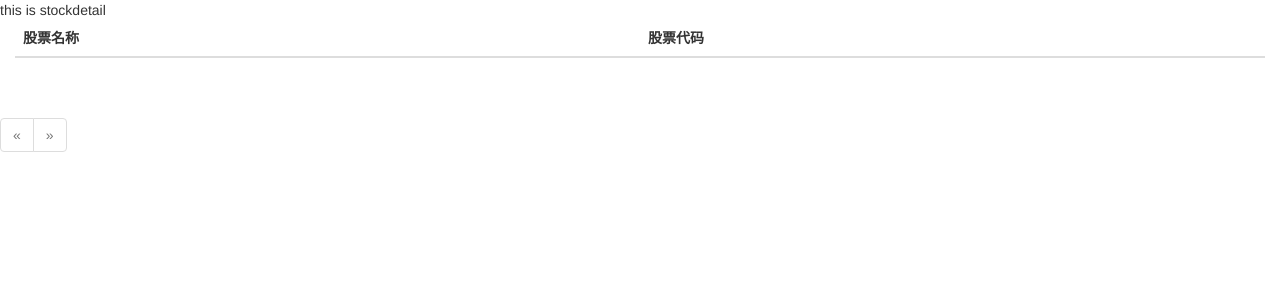
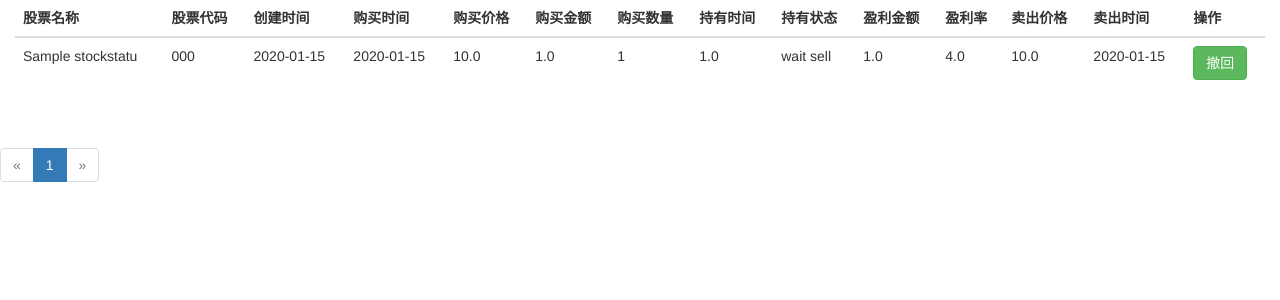
Before and after one commit to pqy1010/stockflask, a Flask app: page /stockdetail in a window 1280 px wide. Shown: the top 300 px of the page. Run offline with Flask 2, Linux system fonts and the light colour scheme; a user stored in the database is signed in; tables that the repository leaves empty hold one stand-in row (values such as "Sample post"); lists and menus that the app fills with data are empty; some libraries are stand-ins or nearby versions.

Commit message:
stock list is ok

```diff
--- a/stockapp/templates/stockdetail.html
+++ b/stockapp/templates/stockdetail.html
@@ -2,23 +2,82 @@
 {% extends 'bootstrap/base.html' %}
 {% block title %} stockdetal {% endblock %}
 {% block body %}
-
-this is stockdetail
     <div class="container-fluid">
         {% if 'stocklist' in data %}
-        <table class="table table-striped">
+        <table class="table table-hover">
             <thead>
                 <tr>
                     <th>股票名称</th>
                     <th>股票代码</th>
+                    <th>创建时间</th>
+                    <th>购买时间</th>
+                    <th>购买价格</th>
+                    <th>购买金额</th>
+                    <th>购买数量</th>
+                    <th>持有时间</th>
+                    <th>持有状态</th>
+                    <th>盈利金额</th>
+                    <th>盈利率</th>
+                    <th>卖出价格</th>
+                    <th>卖出时间</th>
+                    <th>操作</th>
 
                 </tr>
 		    </thead>
             {% for stock in data['stocklist'] %}
             <tbody>
                 <tr>
+
+                    {% for name in data['displaylist'] %}
+                        {% if stock[name]==None %}
+                            <td>-</td>
+                        {% else %}
+                            <td>{{ stock[name] }}</td>
+                        {% endif %}
+                    {% endfor %}
+
+                    {% if stock['state']=='wait buy' %}
+                        <td><a href=""><button type="button" class="btn btn-primary">买入</button></a> </td>
+                    {% elif stock['state']=='own' %}
+                        <td><a href=""><button type="button" class="btn btn-success">卖出</button></a> </td>
+                    {% elif stock['state']=='wait sell' %}
+                        <td><a href=""><button type="button" class="btn btn-success">撤回</button></a> </td>
+                    {% endif %}
+
+
+
+
+               {#     {% if stock['name']=='None' %}
+                    <td>-</td>
+                    {% else %}
                     <td>{{ stock['name'] }}</td>
+                    {% endif %}
                     <td>{{ stock['code'] }}</td>
+                    <td>{{ stock['ctime'] }}</td>
+                    <td>{{ stock['b_time'] }}</td>
+                    <td>{{ stock['b_price'] }}</td>
+                    <td>{{ stock['b_money'] }}</td>
+                    <td>{{ stock['b_count'] }}</td>
+                    <td>{{ stock['owntime'] }}</td>
+                    <td>{{ stock['state'] }}</td>
+                    <td>{{ stock['earn'] }}</td>
+                    <td>{{ stock['earnrate'] }}</td>
+                    <td>{{ stock['s_price'] }}</td>
+
+                    {% if stock['s_price']==None %}
+                    <td>-</td>
+                    {% else %}
+                    <td>{{ stock['s_price'] }}</td>
+                    {% endif %}
+
+
+                    {% if stock['s_time']==None %}
+                    <td>-</td>
+                    {% else %}
+                    <td>{{ stock['s_time'] }}</td>
+                    {% endif %}#}
+
+
                 </tr>
             </tbody>
 
--- a/stockapp/view.py
+++ b/stockapp/view.py
@@ -58,8 +58,9 @@ def logout():
 @login_required
 def searchstock(status='wait buy'):
     page = request.args.get('page', 1, type=int)
-    pagination = StockState.query.filter_by(state=status).paginate(page, per_page=8,error_out=False)
+    pagination = StockState.query.filter_by().paginate(page, per_page=8,error_out=False)
     stocklist=pagination.items
     data={}
     data['stocklist']=stocklist
+    data['displaylist'] = ['name', 'code', 'ctime', 'b_time', 'b_price', 'b_money', 'b_count', 'owntime', 'state', 'earn','earnrate', 's_price','s_time']
     return render_template('stockdetail.html',data=data,pagination=pagination)
```
Also changed, not shown: data-dev.sqlite.
